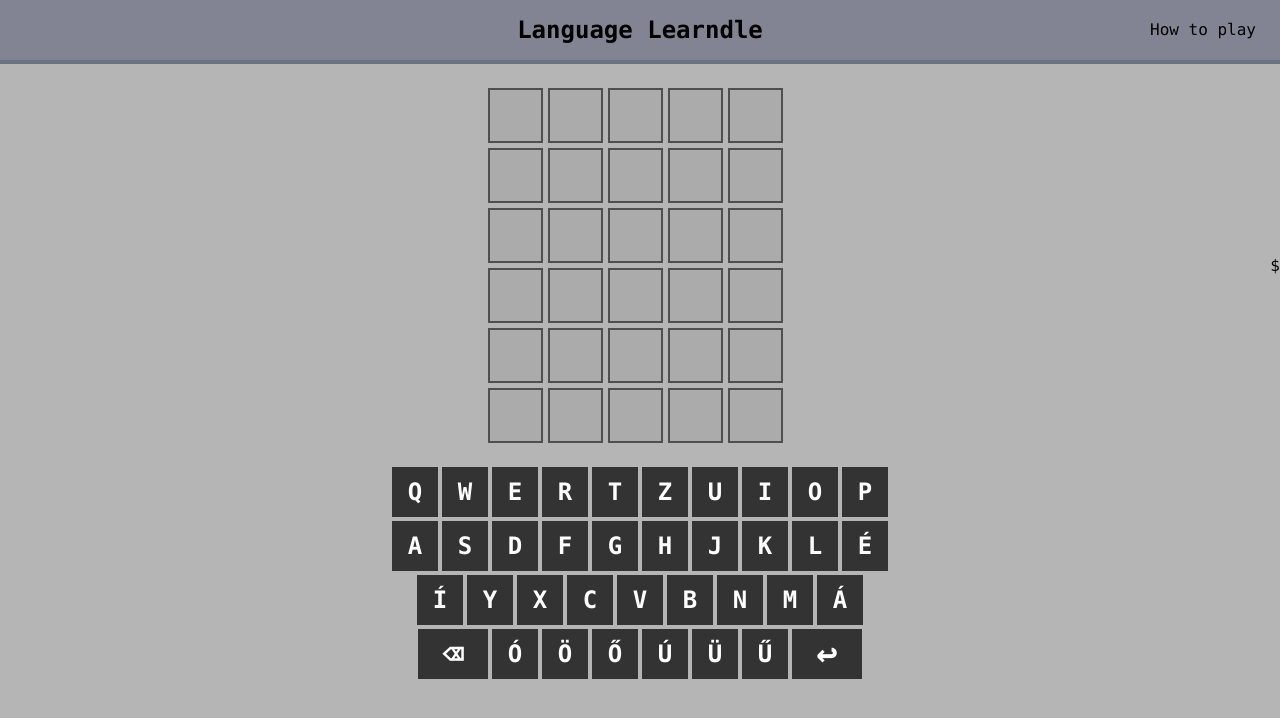
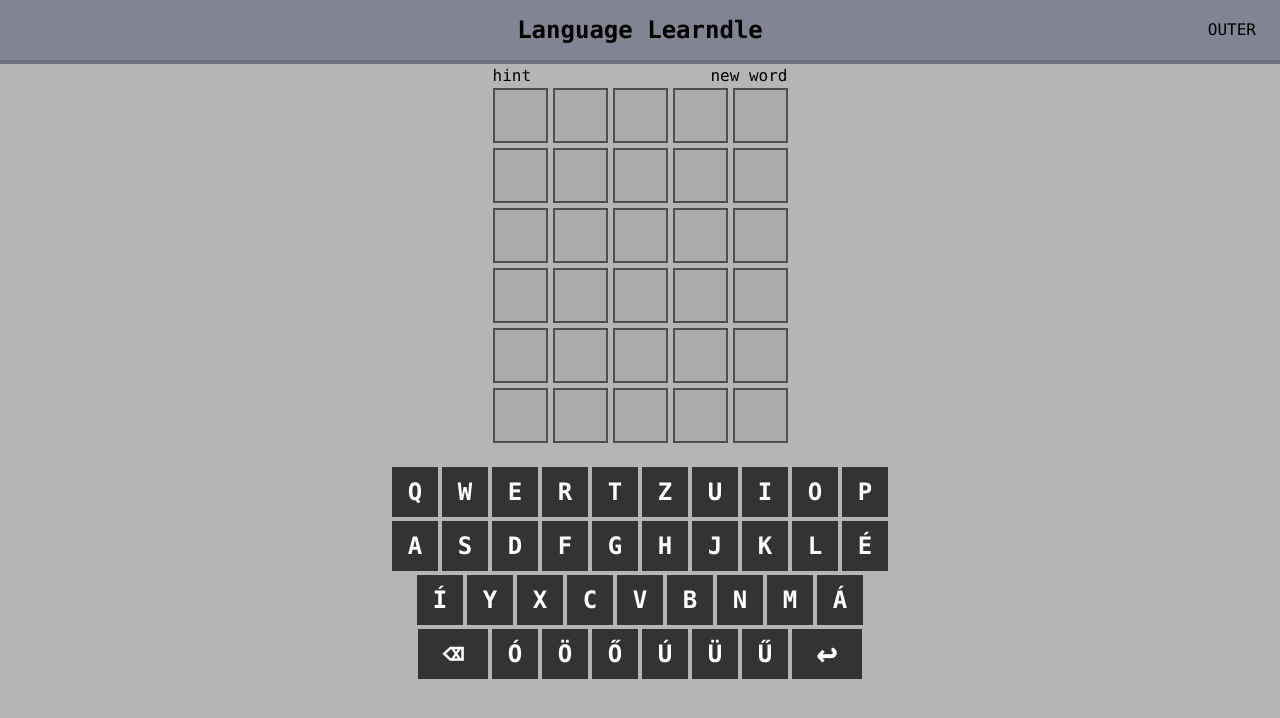
Before and after one commit to KissMate04/language_learndle, a React (Vite) app in the folder language_learndle/: page / in a window 1280 px wide. Shown: the top 718 px of the page. Built offline with nearby package versions, Linux system fonts and the light colour scheme.

Commit message:
Added generate new word button

```diff
--- a/language_learndle/src/App.tsx
+++ b/language_learndle/src/App.tsx
@@ -10,6 +10,7 @@ export const language : string = "hu";
 function App() {
     const dispatch = useDispatch();
     const statusText = useAppSelector((s) => s.game.statusText);
+    const target = useAppSelector((s) => s.game.target);
 
     useEffect(() => {
         if (!statusText) return;
@@ -26,15 +27,18 @@ function App() {
     }, [dispatch]);
 
     return (
-        <div>
-            <div id="titlebar" className="relative flex h-16 items-center justify-center border-b-4 border-gray-500 bg-[#828493]">
+        <div className="relative">
+            <div id="titlebar" className="flex h-16 items-center justify-center border-b-4 border-gray-500 bg-[#828493]">
                 <h1 className="text-2xl font-bold">Language Learndle</h1>
-                <p className="absolute right-6">How to play</p>
+                <p className="absolute right-6">{target}</p>
             </div>
-            <br/>
-            <div className="relative flex items-center justify-center">
+            <div className="w-fit mx-auto items-center justify-center">
+                <div className="grid grid-cols-2 ">
+                    <button className="text-left ">hint</button>
+                    <button className="text-right" onClick={() => dispatch(gameAction.newGame(Date.now()))}>new word</button>
+                </div>
                 <Board />
-                ${statusText !== "" && <p className="absolute text-4xl bg-orange-400 font-bold p-2 rounded-2xl">{statusText}</p>}
+                {statusText !== "" && <p className="absolute left-1/2 translate-x-[-50%] top-1/3 text-2xl bg-orange-400 font-bold p-2 rounded-2xl">{statusText}</p>}
             </div>
             <br/>
 
--- a/language_learndle/src/store/index.ts
+++ b/language_learndle/src/store/index.ts
@@ -65,6 +65,14 @@ const gameSlice = createSlice({
        clearStatus(state) {
            state.statusText = "";
        },
+       newGame(state, action: PayloadAction<number>) {
+           const targetWords = WORD_LIST.target;
+           state.target = targetWords[action.payload % targetWords.length];
+           state.guesses = [];
+           state.input = "";
+           state.gameOver = false;
+           state.statusText = "";
+       }
    },
 });
 
```
